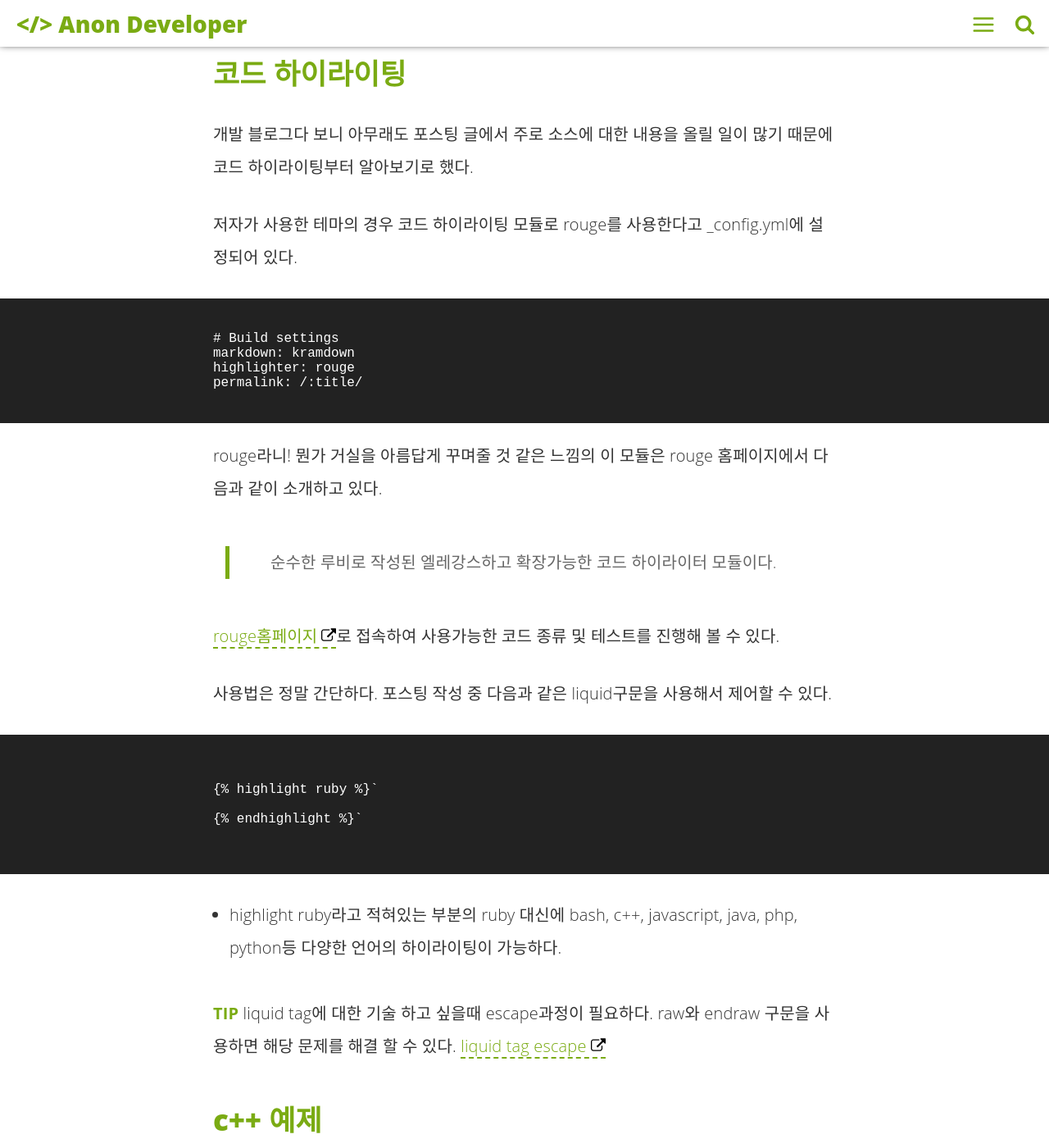
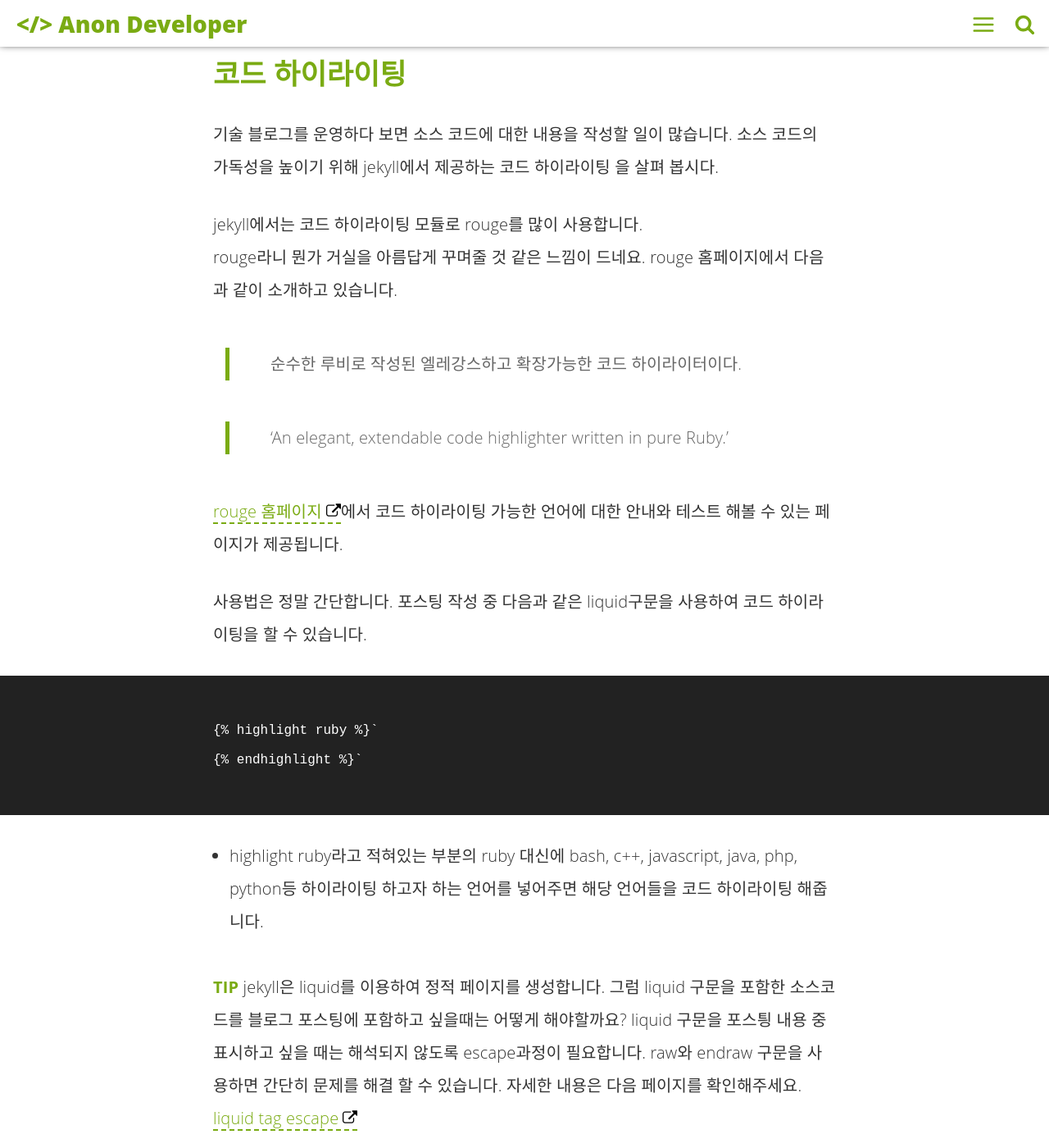
Before and after one commit to s-flow/s-flow.github.io, a Jekyll site: the page built from _posts/2019-03-07-how-to-post-jekyll.md, in a window 1280 px wide and 1400 px high, scrolled down 490 px. Shown: the whole window at 82% size. Built offline with Jekyll 4.4.1, drawn with Linux system fonts in a browser that asks for light colours; comment, search, counter and statistics services are not loaded; some of the changed text lies outside the part shown.

Commit message:
2019-03-07 TIL 추가
내용 정리 및 2019-03-07 TIL 작성

````diff
--- a/_posts/2019-03-07-how-to-post-jekyll.md
+++ b/_posts/2019-03-07-how-to-post-jekyll.md
@@ -1,39 +1,32 @@
 ---
 layout: post
-title: "jekyll 포스팅 글 작성해보기 #1"
+title: "jekyll 포스팅 시작하기 #1"
 image: '/assets/img/'
 description:
 main-class: 'misc'
 color: '#2DA0C3'
 tags:
 - jekyll
-- getting start
+- tutorial
 categories: jekyll
 introduction: '코드 하이라이팅'
 ---
 
 ## 코드 하이라이팅
-개발 블로그다 보니 아무래도 포스팅 글에서 주로 소스에 대한 내용을 올릴 일이 많기 때문에 코드 하이라이팅부터 알아보기로 했다.
+기술 블로그를 운영하다 보면 소스 코드에 대한 내용을 작성할 일이 많습니다. 소스 코드의 가독성을 높이기 위해 jekyll에서 제공하는 코드 하이라이팅 을 살펴 봅시다.
 
-저자가 사용한 테마의 경우 코드 하이라이팅 모듈로 rouge를 사용한다고
-_config.yml에 설정되어 있다.
+jekyll에서는 코드 하이라이팅 모듈로 rouge를 많이 사용합니다.
+rouge라니 뭔가 거실을 아름답게 꾸며줄 것 같은 느낌이 드네요. rouge 홈페이지에서 다음과 같이 소개하고 있습니다.
+
+> 순수한 루비로 작성된 엘레강스하고 확장가능한 코드 하이라이터이다.
+
+> 'An elegant, extendable code highlighter written in pure Ruby.'
 
 
-```
-# Build settings
-markdown: kramdown
-highlighter: rouge
-permalink: /:title/
-```
-rouge라니! 뭔가 거실을 아름답게 꾸며줄 것 같은 느낌의 이 모듈은 rouge 홈페이지에서 다음과 같이 소개하고 있다.
-
-> 순수한 루비로 작성된 엘레강스하고 확장가능한 코드 하이라이터 모듈이다.
+[rouge 홈페이지](http://rouge.jneen.net/)에서 코드 하이라이팅 가능한 언어에 대한 안내와 테스트 해볼 수 있는 페이지가 제공됩니다.
 
 
-[rouge홈페이지](http://rouge.jneen.net/)로 접속하여 사용가능한 코드 종류 및 테스트를 진행해 볼 수 있다.
-
-
-사용법은 정말 간단하다. 포스팅 작성 중 다음과 같은 liquid구문을 사용해서 제어할 수 있다.
+사용법은 정말 간단합니다. 포스팅 작성 중 다음과 같은 liquid구문을 사용하여 코드 하이라이팅을 할 수 있습니다.
 ```
 {% raw %}
 {% highlight ruby %}`
@@ -41,14 +34,15 @@ rouge라니! 뭔가 거실을 아름답게 꾸며줄 것 같은 느낌의 이
 {% endhighlight %}`
 {% endraw %}
 ```
-- highlight ruby라고 적혀있는 부분의 ruby 대신에 bash, c++, javascript, java, php, python등 다양한 언어의 하이라이팅이 가능하다.
+- highlight ruby라고 적혀있는 부분의 ruby 대신에 bash, c++, javascript, java, php, python등 하이라이팅 하고자 하는 언어를 넣어주면 해당 언어들을 코드 하이라이팅 해줍니다.
 
 **TIP**
-liquid tag에 대한 기술 하고 싶을때 escape과정이 필요하다. raw와 endraw 구문을 사용하면 해당 문제를 해결 할 수 있다. [liquid tag escape](https://stackoverflow.com/questions/3426182/how-to-escape-liquid-template-tags)
+jekyll은 liquid를 이용하여 정적 페이지를 생성합니다. 그럼 liquid 구문을 포함한 소스코드를 블로그 포스팅에 포함하고 싶을때는 어떻게 해야할까요? liquid 구문을 포스틩 내용 중 표시하고 싶을 때는 해석되지 않도록 escape과정이 필요합니다. raw와 endraw 구문을 사용하면 간단히 문제를 해결 할 수 있습니다. 자세한 내용은 다음 페이지를 확인해주세요. [liquid tag escape](https://stackoverflow.com/questions/3426182/how-to-escape-liquid-template-tags)
 
 ## c++ 예제
 
-highlight할 언어로 c++을 적어준 후 liquid구문 사이에 하이라이팅할 소스 구문을 적어보자. 진부하지만 고전적인 hello world 예제를 작성해보았다.
+저는 첫 샘플 예제로 c++ 코드 하이라이팅 기능을 포함한 포스팅을 작성하려고 합니다.
+먼저 highlight할 언어로 c++을 적어준 후 liquid구문 사이에 하이라이팅할 코드를 적습니다. 저는 getting start 단골메뉴인 hello world 예제를 작성해보겠습니다.
 
 ```
 {% raw %}
@@ -74,4 +68,4 @@ int main()
 }
 {% endhighlight %}
 
-칙칙한 코드가 아름답게 하이라이팅 된 것을 확인할 수 있다.
+코드가 한결 아름답고 가독성이 좋아졌습니다.
````
Also changed, not shown: _posts/2019-03-06-start-jekyll-post.md (+4 -5 lines), _posts/2019-03-07-jekyll-study.md (added, +32 -0 lines).
